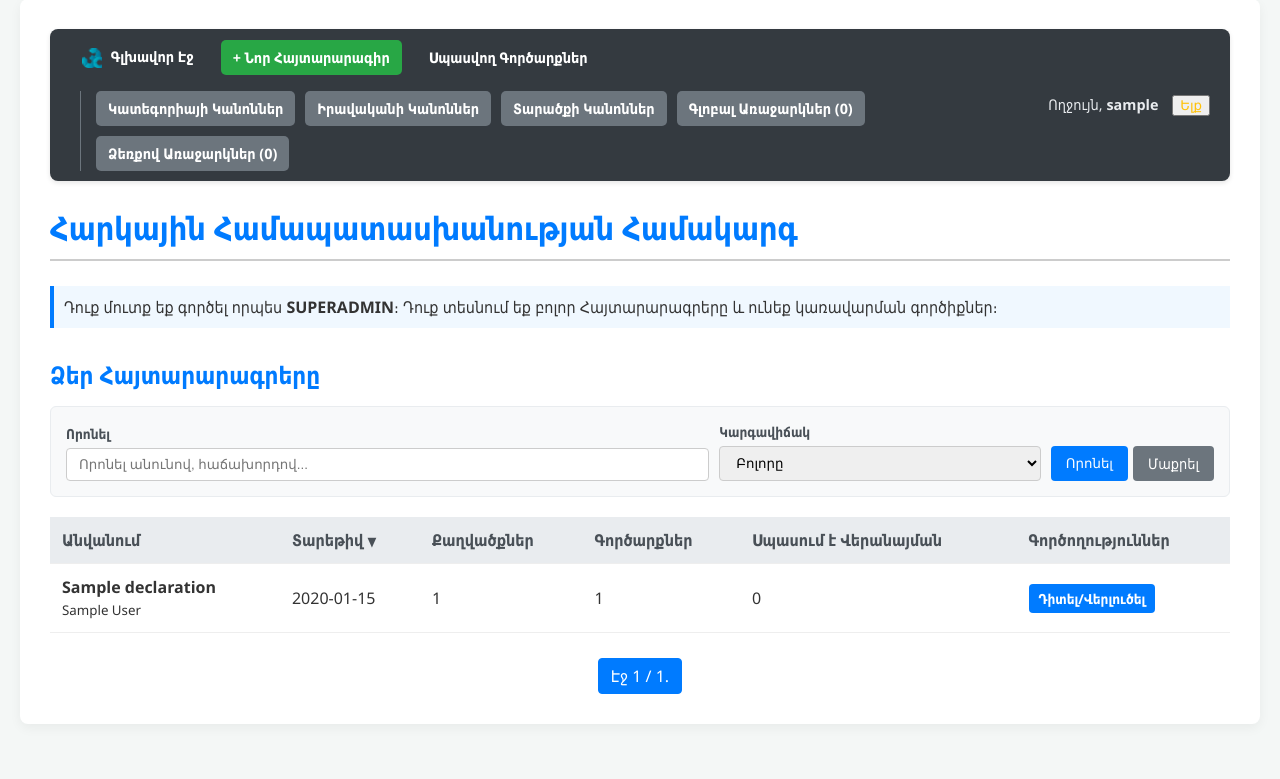
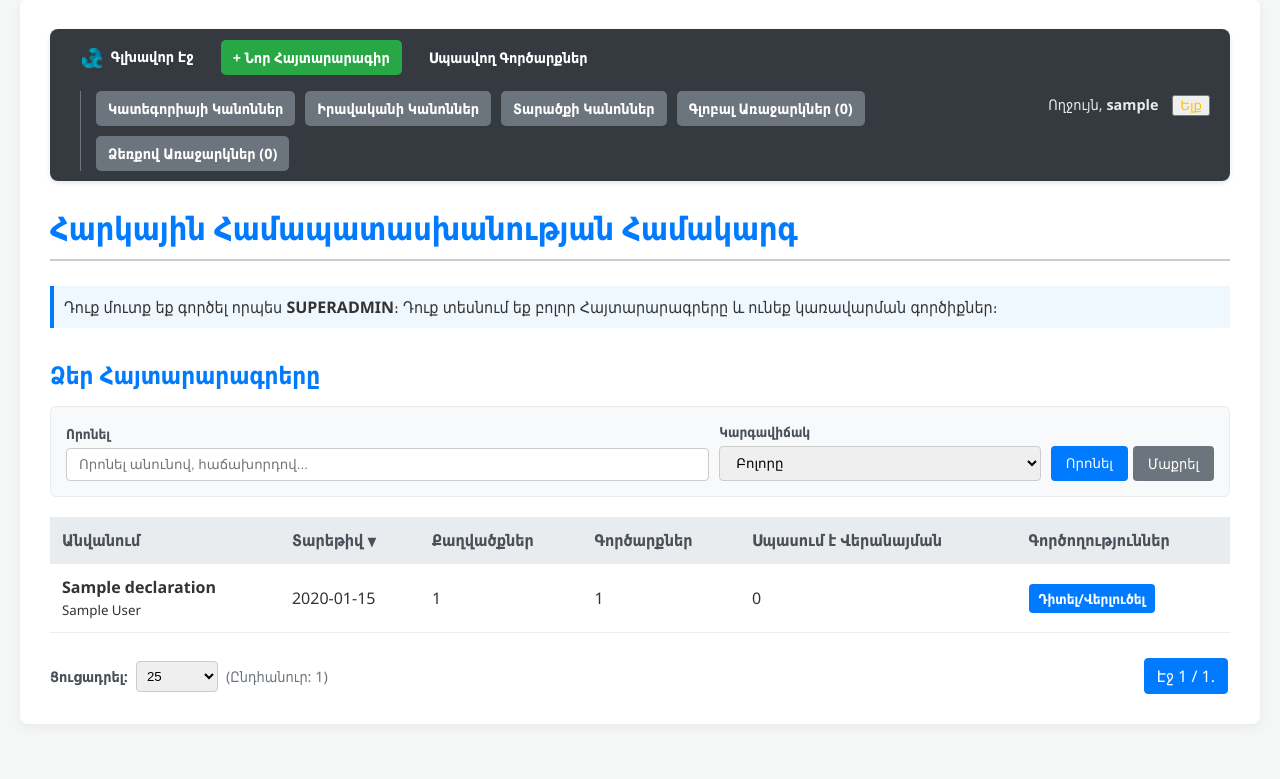
Before and after one commit to thehappydev393/TaxDeclaration, a Django app: page / in a window 1280 px wide. Shown: the part 21-800 px from the top of the page. Run offline with Django 5.2, Linux system fonts and the light colour scheme; a user stored in the database is signed in; tables that the repository leaves empty hold one stand-in row (values such as "Sample post"); data that the repository does not hold is empty.

Commit message:
Improve pagination

```diff
--- /dev/null
+++ b/tax_processor/templates/tax_processor/pagination_controls.html
@@ -0,0 +1,91 @@
+{% load static %}
+
+<style>
+    .pagination-container {
+        display: flex;
+        justify-content: space-between;
+        align-items: center;
+        margin-top: 25px;
+    }
+    .pagination-controls {
+        text-align: center;
+    }
+    .pagination-controls a, .pagination-controls .current {
+        display: inline-block;
+        padding: 6px 12px;
+        margin: 0 2px;
+        border: 1px solid #ddd;
+        border-radius: 4px;
+        text-decoration: none;
+        color: #007bff;
+    }
+    .pagination-controls .current {
+        background-color: #007bff;
+        color: white;
+        border-color: #007bff;
+    }
+    .pagination-controls a:hover {
+        background-color: #f0f0f0;
+    }
+    .per-page-controls {
+        display: flex;
+        align-items: center;
+        gap: 8px;
+    }
+    .per-page-controls label {
+        font-size: 0.9em;
+        font-weight: 600;
+        color: #495057;
+    }
+    .per-page-controls select {
+        padding: 6px;
+        border: 1px solid #ccc;
+        border-radius: 4px;
+    }
+</style>
+
+<div class="pagination-container">
+    <div class="per-page-controls">
+        <label for="per-page-select">Ցուցադրել:</label>
+        <select id="per-page-select">
+            <option value="25" {% if per_page == 25 %}selected{% endif %}>25</option>
+            <option value="50" {% if per_page == 50 %}selected{% endif %}>50</option>
+            <option value="100" {% if per_page == 100 %}selected{% endif %}>100</option>
+            <option value="all" {% if per_page == 'all' %}selected{% endif %}>Բոլորը</option>
+        </select>
+        <span style="font-size: 0.9em; color: #6c757d;">(Ընդհանուր: {{ total_count }})</span>
+    </div>
+
+    {% if is_paginated %}
+    <div class="pagination-controls">
+        {% if page_obj.has_previous %}
+        <a href="?page=1&{{ get_params }}">&laquo; Առաջին</a>
+        <a href="?page={{ page_obj.previous_page_number }}&{{ get_params }}">Նախորդ</a>
+        {% endif %}
+
+        <span class="current">
+            Էջ {{ page_obj.number }} / {{ page_obj.paginator.num_pages }}.
+        </span>
+
+        {% if page_obj.has_next %}
+        <a href="?page={{ page_obj.next_page_number }}&{{ get_params }}">Հաջորդ</a>
+        <a href="?page={{ page_obj.paginator.num_pages }}&{{ get_params }}">Վերջին &raquo;</a>
+        {% endif %}
+    </div>
+    {% endif %}
+</div>
+
+<script>
+    document.getElementById('per-page-select').addEventListener('change', function() {
+        var perPage = this.value;
+        var url = new URL(window.location.href);
+
+        // Set new per_page value
+        url.searchParams.set('per_page', perPage);
+
+        // Reset to page 1 to avoid invalid page numbers
+        url.searchParams.set('page', '1');
+
+        window.location.href = url.toString();
+    });
+</script>
--- a/tax_processor/templates/tax_processor/user_dashboard.html
+++ b/tax_processor/templates/tax_processor/user_dashboard.html
@@ -171,21 +171,7 @@
         </tbody>
     </table>
 
-    <div class="pagination">
-        {% if page_obj.has_previous %}
-        <a href="?page=1&{{ get_params }}">&laquo; Առաջին</a>
-        <a href="?page={{ page_obj.previous_page_number }}&{{ get_params }}">Նախորդ</a>
-        {% endif %}
-
-        <span class="current">
-            Էջ {{ page_obj.number }} / {{ page_obj.paginator.num_pages }}.
-        </span>
-
-        {% if page_obj.has_next %}
-        <a href="?page={{ page_obj.next_page_number }}&{{ get_params }}">Հաջորդ</a>
-        <a href="?page={{ page_obj.paginator.num_pages }}&{{ get_params }}">Վերջին &raquo;</a>
-        {% endif %}
-    </div>
+    {% include "tax_processor/pagination_controls.html" %}
 
 </div>
 </body>
--- a/tax_processor/views.py
+++ b/tax_processor/views.py
@@ -149,19 +149,17 @@ def declaration_detail(request, declaration_id):
     total_statements = declaration.statements.count()
     total_transactions = Transaction.objects.filter(statement__declaration=declaration).count()
 
-    # --- MODIFIED: Added is_expense=False ---
     unassigned_transactions = Transaction.objects.filter(
         statement__declaration=declaration,
         declaration_point__isnull=True,
-        is_expense=False  # Only count unassigned INCOME
+        is_expense=False
     ).count()
-    # --- END MODIFIED ---
 
     context = {
         'declaration': declaration,
         'total_statements': total_statements,
         'total_transactions': total_transactions,
-        'unassigned_transactions': unassigned_transactions, # This count is now accurate
+        'unassigned_transactions': unassigned_transactions,
         'is_admin': is_superadmin(request.user)
     }
     return render(request, 'tax_processor/declaration_detail.html', context)
@@ -250,6 +248,7 @@ def run_analysis_pending(request, declaration_id):
 # -----------------------------------------------------------
 # 3. GLOBAL (CATEGORY) RULE MANAGEMENT
 # -----------------------------------------------------------
+
 @user_passes_test(is_superadmin)
 def rule_list_global(request):
     queryset = TaxRule.objects.filter(declaration__isnull=True).select_related('declaration_point', 'created_by')
@@ -273,18 +272,39 @@ def rule_list_global(request):
     if sort_by not in valid_sort_fields:
         sort_by = 'priority'
     queryset = queryset.order_by(sort_by)
-    paginator = Paginator(queryset, 25)
-    page_number = request.GET.get('page')
-    page_obj = paginator.get_page(page_number)
+
+    # --- NEW: Pagination Logic ---
+    total_count = queryset.count()
+    default_per_page = 25
+    per_page = request.GET.get('per_page', default_per_page)
+    is_paginated = True
+
+    if per_page == 'all':
+        page_obj = queryset
+        is_paginated = False
+    else:
+        try:
+            per_page = int(per_page)
+        except ValueError:
+            per_page = default_per_page
+
+        paginator = Paginator(queryset, per_page)
+        page_number = request.GET.get('page')
+        page_obj = paginator.get_page(page_number)
+    # --- END NEW ---
+
     get_params = request.GET.copy()
     if 'page' in get_params:
         del get_params['page']
+
     context = {
         'rules': page_obj, 'page_obj': page_obj, 'is_global_list': True, 'list_title': "Գլոբալ Կանոններ",
         'is_admin': True, 'search_query': search_query, 'filter_active': filter_active,
-        'filter_proposal': filter_proposal, 'current_sort': sort_by, 'get_params': get_params.urlencode()
+        'filter_proposal': filter_proposal, 'current_sort': sort_by, 'get_params': get_params.urlencode(),
+        'per_page': per_page, 'total_count': total_count, 'is_paginated': is_paginated # <-- NEW
     }
     return render(request, 'tax_processor/rule_list.html', context)
+
 
 @user_passes_test(is_superadmin)
 def rule_create_or_update(request, rule_id=None, declaration_id=None):
@@ -397,6 +417,7 @@ def rule_create_or_update(request, rule_id=None, declaration_id=None):
     }
     return render(request, 'tax_processor/rule_form.html', context)
 
+
 @user_passes_test(is_permitted_user)
 @require_POST
 def rule_delete(request, rule_id, declaration_id=None):
@@ -417,6 +438,7 @@ def rule_delete(request, rule_id, declaration_id=None):
     rule.delete()
     messages.success(request, f"Tax Rule '{rule_name}' successfully deleted.")
     return redirect(list_url_name, **url_kwargs)
+
 
 # -----------------------------------------------------------
 # 4. DECLARATION-SPECIFIC (CATEGORY) RULE LIST VIEW
@@ -448,20 +470,40 @@ def declaration_rule_list(request, declaration_id):
     if sort_by not in valid_sort_fields:
         sort_by = 'priority'
     queryset = queryset.order_by(sort_by)
-    paginator = Paginator(queryset, 25)
-    page_number = request.GET.get('page')
-    page_obj = paginator.get_page(page_number)
+
+    # --- NEW: Pagination Logic ---
+    total_count = queryset.count()
+    default_per_page = 25
+    per_page = request.GET.get('per_page', default_per_page)
+    is_paginated = True
+
+    if per_page == 'all':
+        page_obj = queryset
+        is_paginated = False
+    else:
+        try:
+            per_page = int(per_page)
+        except ValueError:
+            per_page = default_per_page
+
+        paginator = Paginator(queryset, per_page)
+        page_number = request.GET.get('page')
+        page_obj = paginator.get_page(page_number)
+    # --- END NEW ---
+
     get_params = request.GET.copy()
     if 'page' in get_params:
         del get_params['page']
+
     context = {
         'rules': page_obj, 'page_obj': page_obj, 'declaration': declaration,
         'is_global_list': False, 'list_title': f"Կանոններ {declaration.name}-ի համար",
         'is_admin': is_superadmin(request.user), 'search_query': search_query,
         'filter_active': filter_active, 'filter_proposal': filter_proposal,
-        'current_sort': sort_by, 'get_params': get_params.urlencode()
+        'current_sort': sort_by, 'get_params': get_params.urlencode(),
+        'per_page': per_page, 'total_count': total_count, 'is_paginated': is_paginated # <-- NEW
     }
-    return render(request, 'tax_processor/declaration_rule_list.html', context)
+    return render(request, 'tax_processor/rule_list.html', context)
 
 
 # -----------------------------------------------------------
@@ -528,7 +570,6 @@ def user_dashboard(request):
     user = request.user
     queryset = filter_declarations_by_user(user)
 
-    # --- MODIFIED: Added is_expense=False to unmatched_count ---
     queryset = queryset.annotate(
         statement_count=Count('statements', distinct=True),
         total_transactions=Count('statements__transactions', distinct=True),
@@ -536,12 +577,11 @@ def user_dashboard(request):
             'statements__transactions__unmatched_record',
             filter=Q(
                 statements__transactions__unmatched_record__status='PENDING_REVIEW',
-                statements__transactions__is_expense=False # Only count INCOME
+                statements__transactions__is_expense=False
             ),
             distinct=True
         )
     )
-    # --- END MODIFIED ---
 
     search_query = request.GET.get('q', '').strip()
     if search_query:
@@ -562,9 +602,27 @@ def user_dashboard(request):
     if sort_by not in valid_sort_fields:
         sort_by = '-tax_period_start'
     queryset = queryset.order_by(sort_by)
-    paginator = Paginator(queryset, 25)
-    page_number = request.GET.get('page')
-    page_obj = paginator.get_page(page_number)
+
+    # --- NEW: Pagination Logic ---
+    total_count = queryset.count()
+    default_per_page = 25
+    per_page = request.GET.get('per_page', default_per_page)
+    is_paginated = True
+
+    if per_page == 'all':
+        page_obj = queryset
+        is_paginated = False
+    else:
+        try:
+            per_page = int(per_page)
+        except ValueError:
+            per_page = default_per_page
+
+        paginator = Paginator(queryset, per_page)
+        page_number = request.GET.get('page')
+        page_obj = paginator.get_page(page_number)
+    # --- END NEW ---
+
     get_params = request.GET.copy()
     if 'page' in get_params:
         del get_params['page']
@@ -573,7 +631,8 @@ def user_dashboard(request):
         'declarations': page_obj, 'page_obj': page_obj,
         'is_admin': is_superadmin(request.user),
         'search_query': search_query, 'filter_status': filter_status,
-        'current_sort': sort_by, 'get_params': get_params.urlencode()
+        'current_sort': sort_by, 'get_params': get_params.urlencode(),
+        'per_page': per_page, 'total_count': total_count, 'is_paginated': is_paginated # <-- NEW
     }
     return render(request, 'tax_processor/user_dashboard.html', context)
 
@@ -581,9 +640,6 @@ def user_dashboard(request):
 @user_passes_test(is_permitted_user)
 def review_queue(request, declaration_id=None):
     user = request.user
-    # Base queryset *already* only selects income, since rules_engine
-    # (which creates UnmatchedTransaction) now ignores expenses.
-    # No change needed here.
     queryset = UnmatchedTransaction.objects.filter(status='PENDING_REVIEW')
     is_filtered_by_declaration = False
     title = ""
@@ -603,7 +659,6 @@ def review_queue(request, declaration_id=None):
         queryset = queryset.filter(assigned_user=user)
         title = f"{user.username}'s Pending Reviews"
 
-    # This query is fine, it's already implicitly income-only
     queryset = queryset.select_related(
         'transaction__statement__declaration',
         'transaction__matched_rule',
@@ -627,9 +682,27 @@ def review_queue(request, declaration_id=None):
     if sort_by not in valid_sort_fields:
         sort_by = '-transaction__transaction_date'
     queryset = queryset.order_by(sort_by)
-    paginator = Paginator(queryset, 25)
-    page_number = request.GET.get('page')
-    page_obj = paginator.get_page(page_number)
+
+    # --- NEW: Pagination Logic ---
+    total_count = queryset.count()
+    default_per_page = 25
+    per_page = request.GET.get('per_page', default_per_page)
+    is_paginated = True
+
+    if per_page == 'all':
+        page_obj = queryset
+        is_paginated = False
+    else:
+        try:
+            per_page = int(per_page)
+        except ValueError:
+            per_page = default_per_page
+
+        paginator = Paginator(queryset, per_page)
+        page_number = request.GET.get('page')
+        page_obj = paginator.get_page(page_number)
+    # --- END NEW ---
+
     get_params = request.GET.copy()
     if 'page' in get_params:
         del get_params['page']
@@ -639,7 +712,8 @@ def review_queue(request, declaration_id=None):
         'is_admin': is_superadmin(user), 'is_filtered': is_filtered_by_declaration,
         'current_declaration': current_declaration, 'search_query': search_query,
         'filter_user': filter_user, 'current_sort': sort_by, 'get_params': get_params.urlencode(),
-        'hints': hints
+        'hints': hints,
+        'per_page': per_page, 'total_count': total_count, 'is_paginated': is_paginated # <-- NEW
     }
 
     if is_superadmin(user) and not declaration_id:
@@ -652,11 +726,9 @@ def resolve_transaction(request, unmatched_id):
     unmatched_item = get_object_or_404(UnmatchedTransaction, pk=unmatched_id)
     tx = unmatched_item.transaction
 
-    # --- NEW: Check if it's an expense ---
     if tx.is_expense:
         messages.error(request, "Expenses cannot be resolved.")
         return redirect('all_transactions_list', declaration_id=tx.statement.declaration.id)
-    # --- END NEW ---
 
     declaration = tx.statement.declaration
     if not (is_superadmin(request.user) or declaration.created_by == request.user):
@@ -792,14 +864,11 @@ def tax_report(request, declaration_id):
     declaration_qs = filter_declarations_by_user(request.user)
     declaration = get_object_or_404(declaration_qs, pk=declaration_id)
 
-    # --- MODIFIED: Added is_expense=False ---
-    # We only report on INCOME transactions.
     transactions_qs = Transaction.objects.filter(
         statement__declaration=declaration,
         declaration_point__isnull=False,
         is_expense=False
     ).select_related('declaration_point')
-    # --- END MODIFIED ---
 
     unique_dates = transactions_qs.exclude(currency='AMD').values_list('transaction_date__date', flat=True).distinct()
     unique_currencies = transactions_qs.exclude(currency='AMD').values_list('currency', flat=True).distinct()
@@ -1027,28 +1096,22 @@ def all_transactions_list(request, declaration_id):
         if filter_status == 'ASSIGNED':
             queryset = queryset.filter(declaration_point__isnull=False)
         elif filter_status == 'PENDING':
-            # --- MODIFIED: Added is_expense=False ---
             queryset = queryset.filter(
                 Q(declaration_point__isnull=True) &
                 Q(unmatched_record__status='PENDING_REVIEW') &
                 Q(is_expense=False)
             )
-            # --- END MODIFIED ---
         elif filter_status == 'PROPOSED':
-            # --- MODIFIED: Added is_expense=False ---
             queryset = queryset.filter(
                 Q(unmatched_record__status='NEW_RULE_PROPOSED') &
                 Q(is_expense=False)
             )
-            # --- END MODIFIED ---
         elif filter_status == 'UNPROCESSED':
-             # --- MODIFIED: Added is_expense=False ---
              queryset = queryset.filter(
                 Q(declaration_point__isnull=True) &
                 Q(unmatched_record__isnull=True) &
                 Q(is_expense=False)
             )
-            # --- END MODIFIED ---
 
     sort_by = request.GET.get('sort', '-transaction_date')
     valid_sort_fields = [
@@ -1059,18 +1122,38 @@ def all_transactions_list(request, declaration_id):
     if sort_by not in valid_sort_fields:
         sort_by = '-transaction_date'
     queryset = queryset.order_by(sort_by)
-    paginator = Paginator(queryset, 50)
-    page_number = request.GET.get('page')
-    page_obj = paginator.get_page(page_number)
+
+    # --- NEW: Pagination Logic ---
+    total_count = queryset.count()
+    default_per_page = 50 # Default 50 for this specific page
+    per_page = request.GET.get('per_page', default_per_page)
+    is_paginated = True
+
+    if per_page == 'all':
+        page_obj = queryset
+        is_paginated = False
+    else:
+        try:
+            per_page = int(per_page)
+        except ValueError:
+            per_page = default_per_page
+
+        paginator = Paginator(queryset, per_page)
+        page_number = request.GET.get('page')
+        page_obj = paginator.get_page(page_number)
+    # --- END NEW ---
+
     get_params = request.GET.copy()
     if 'page' in get_params:
         del get_params['page']
+
     context = {
         'declaration': declaration, 'page_obj': page_obj, 'search_query': search_query, 'current_sort': sort_by,
         'is_admin': is_superadmin(request.user), 'get_params': get_params.urlencode(),
         'filter_type': filter_type, 'filter_entity': filter_entity, 'filter_scope': filter_scope,
         'filter_status': filter_status, 'entity_choices': Transaction.ENTITY_CHOICES,
         'scope_choices': Transaction.SCOPE_CHOICES,
+        'per_page': per_page, 'total_count': total_count, 'is_paginated': is_paginated # <-- NEW
     }
     return render(request, 'tax_processor/all_transactions_list.html', context)
 
@@ -1081,11 +1164,9 @@ def edit_transaction(request, transaction_id):
     ), pk=transaction_id)
     declaration = transaction_obj.statement.declaration
 
-    # --- NEW: Check if it's an expense ---
     if transaction_obj.is_expense:
         messages.error(request, "Expenses cannot be edited or resolved.")
         return redirect('all_transactions_list', declaration_id=declaration.pk)
-    # --- END NEW ---
 
     if not (is_superadmin(request.user) or declaration.created_by == request.user):
         messages.error(request, "Դուք իրավասու չեք խմբագրելու այս գործարքը։")
@@ -1168,9 +1249,27 @@ def entity_rule_list(request, declaration_id=None):
     valid_sort_fields = ['priority', '-priority', 'rule_name', '-rule_name', 'entity_type_result', '-entity_type_result', 'is_active', '-is_active', 'created_at', '-created_at']
     if sort_by not in valid_sort_fields: sort_by = 'priority'
     queryset = queryset.order_by(sort_by)
-    paginator = Paginator(queryset, 25)
-    page_number = request.GET.get('page')
-    page_obj = paginator.get_page(page_number)
+
+    # --- NEW: Pagination Logic ---
+    total_count = queryset.count()
+    default_per_page = 25
+    per_page = request.GET.get('per_page', default_per_page)
+    is_paginated = True
+
+    if per_page == 'all':
+        page_obj = queryset
+        is_paginated = False
+    else:
+        try:
+            per_page = int(per_page)
+        except ValueError:
+            per_page = default_per_page
+
+        paginator = Paginator(queryset, per_page)
+        page_number = request.GET.get('page')
+        page_obj = paginator.get_page(page_number)
+    # --- END NEW ---
+
     get_params = request.GET.copy()
     if 'page' in get_params: del get_params['page']
 
@@ -1179,7 +1278,8 @@ def entity_rule_list(request, declaration_id=None):
         'is_global_list': not is_specific, 'list_title': list_title,
         'is_admin': is_superadmin(request.user), 'search_query': search_query,
         'filter_active': filter_active, 'current_sort': sort_by, 'get_params': get_params.urlencode(),
-        'rule_type': 'entity'
+        'rule_type': 'entity',
+        'per_page': per_page, 'total_count': total_count, 'is_paginated': is_paginated # <-- NEW
     }
     return render(request, 'tax_processor/entity_rule_list.html', context)
 
@@ -1337,9 +1437,27 @@ def scope_rule_list(request, declaration_id=None):
     valid_sort_fields = ['priority', '-priority', 'rule_name', '-rule_name', 'scope_result', '-scope_result', 'is_active', '-is_active', 'created_at', '-created_at']
     if sort_by not in valid_sort_fields: sort_by = 'priority'
     queryset = queryset.order_by(sort_by)
-    paginator = Paginator(queryset, 25)
-    page_number = request.GET.get('page')
-    page_obj = paginator.get_page(page_number)
+
+    # --- NEW: Pagination Logic ---
+    total_count = queryset.count()
+    default_per_page = 25
+    per_page = request.GET.get('per_page', default_per_page)
+    is_paginated = True
+
+    if per_page == 'all':
+        page_obj = queryset
+        is_paginated = False
+    else:
+        try:
+            per_page = int(per_page)
+        except ValueError:
+            per_page = default_per_page
+
+        paginator = Paginator(queryset, per_page)
+        page_number = request.GET.get('page')
+        page_obj = paginator.get_page(page_number)
+    # --- END NEW ---
+
     get_params = request.GET.copy()
     if 'page' in get_params: del get_params['page']
 
@@ -1348,7 +1466,8 @@ def scope_rule_list(request, declaration_id=None):
         'is_global_list': not is_specific, 'list_title': list_title,
         'is_admin': is_superadmin(request.user), 'search_query': search_query,
         'filter_active': filter_active, 'current_sort': sort_by, 'get_params': get_params.urlencode(),
-        'rule_type': 'scope'
+        'rule_type': 'scope',
+        'per_page': per_page, 'total_count': total_count, 'is_paginated': is_paginated # <-- NEW
     }
     return render(request, 'tax_processor/scope_rule_list.html', context)
 
```
Also changed, not shown: tax_processor/templates/tax_processor/all_transactions_list.html (+1 -15 lines), tax_processor/templates/tax_processor/entity_rule_list.html (+1 -13 lines), tax_processor/templates/tax_processor/review_queue.html (+1 -15 lines), tax_processor/templates/tax_processor/rule_list.html (+1 -15 lines), tax_processor/templates/tax_processor/scope_rule_list.html (+1 -13 lines).
